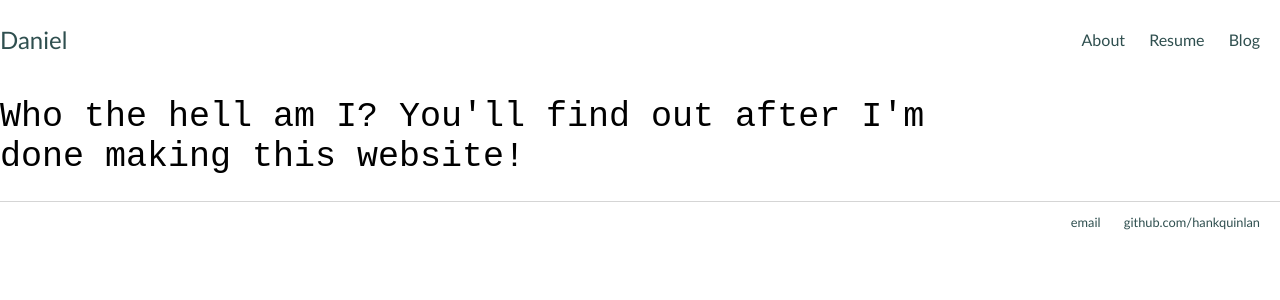
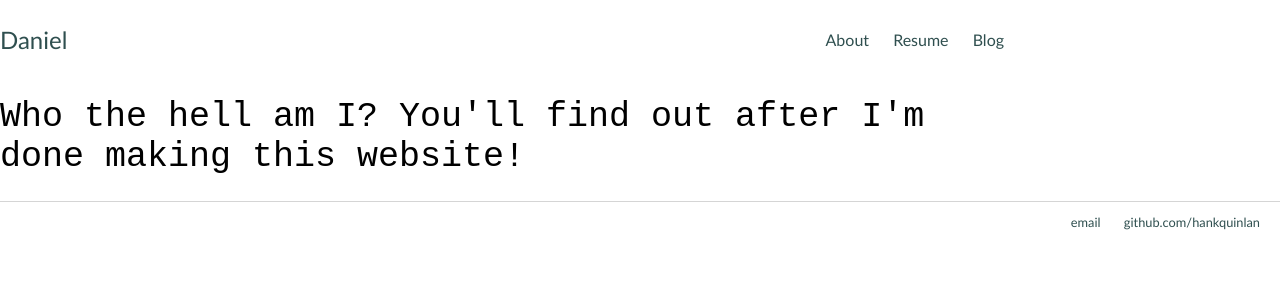
Before and after one commit to Calculasians/calculasians.github.io, a Jekyll site: the page built from about/index.html, in a window 1280 px wide. Shown: the top 300 px of the page. Built offline with Jekyll 4.4.1, drawn with Linux system fonts in a browser that asks for light colours.

Commit message:
Update main.css

```diff
--- a/css/main.css
+++ b/css/main.css
@@ -17,7 +17,7 @@ h2 {
 }
 
 header {
-
+    width: 80%; /*test does this work*/
     display: flex;
     justify-content: space-between;
     align-items: center;
```
